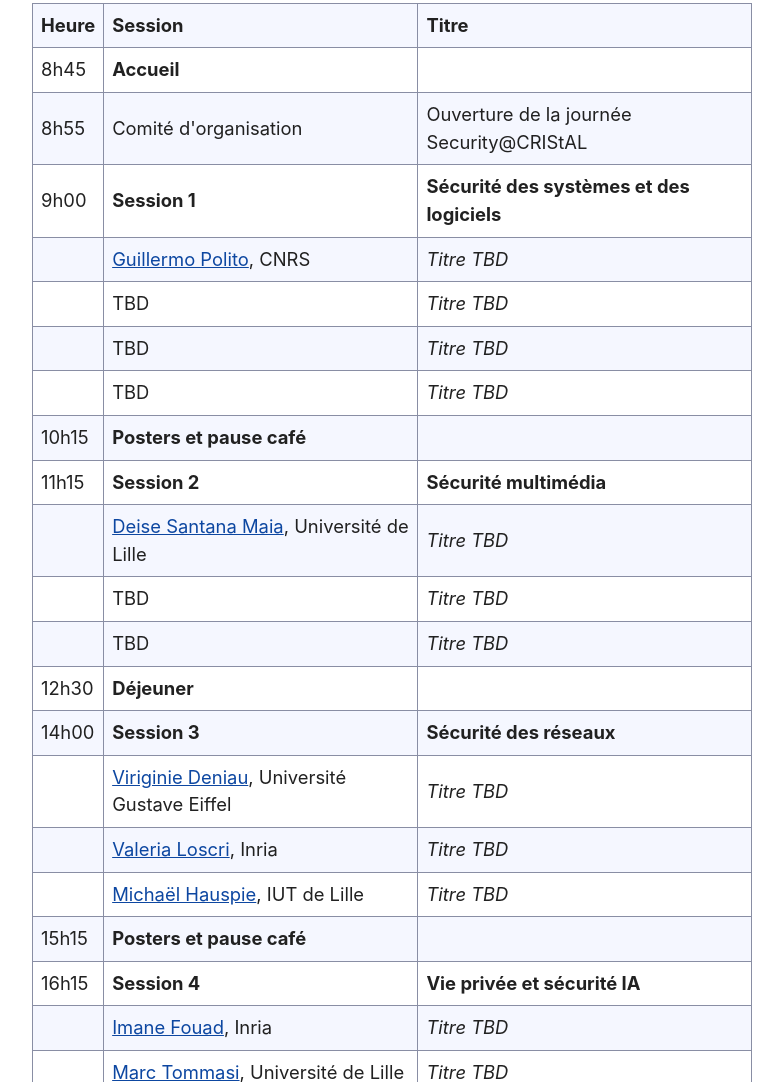
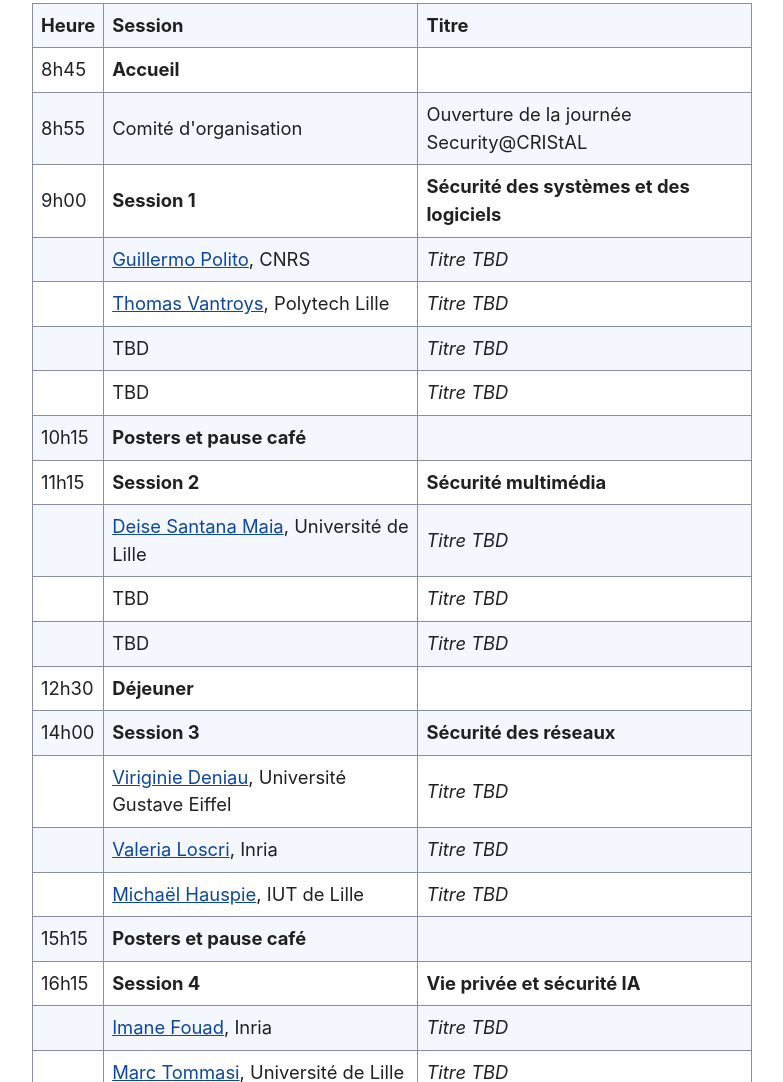
Before and after one commit to securityatcristal/securityatcristal.github.io, a plain HTML site: page index.html in a window 1280 px wide. Shown: the part 1186-2268 px from the top of the page, without its empty margins (248-1031 px from the left). Drawn offline with Linux system fonts and the light colour scheme; a script that the page names is missing.

Commit message:
Ajout intervenant

```diff
--- a/index.html
+++ b/index.html
@@ -58,7 +58,7 @@
           </tr>
           <tr>
             <td></td>
-            <td>TBD</td>
+            <td><a href="https://tvantroys.plil.fr/">Thomas Vantroys</a>, Polytech Lille</td>
             <td><i>Titre TBD</i></td>
           </tr>
           <tr>
```
